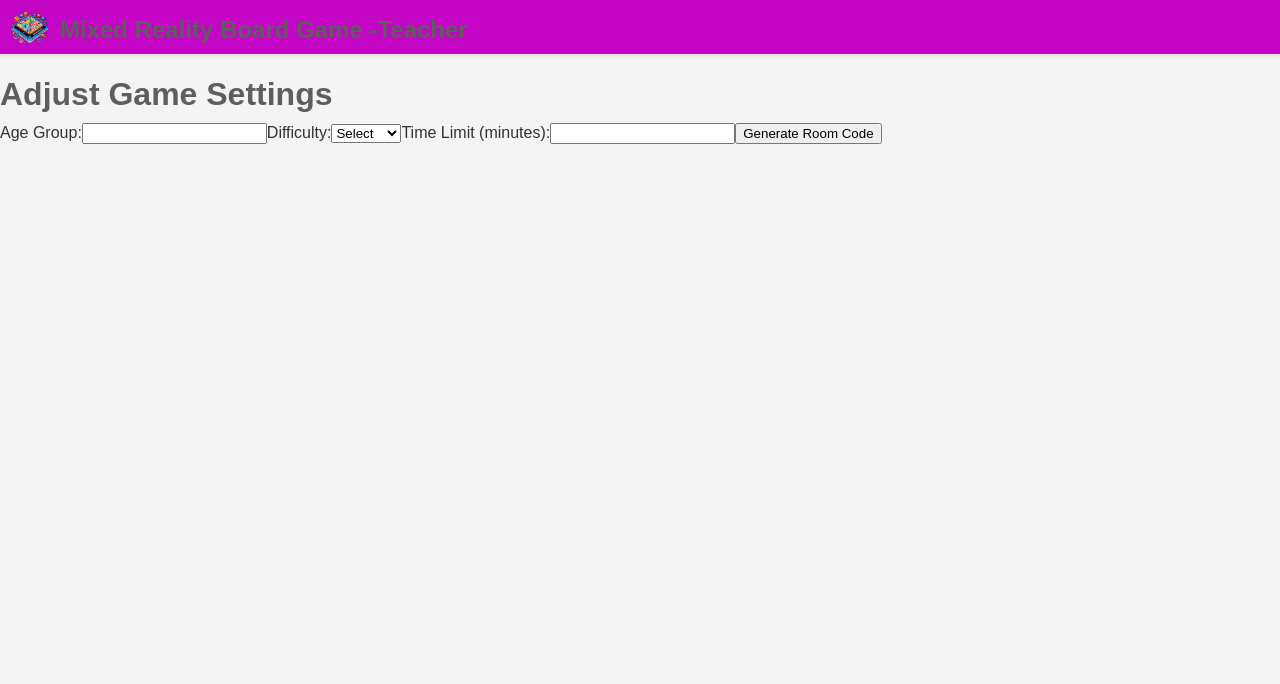
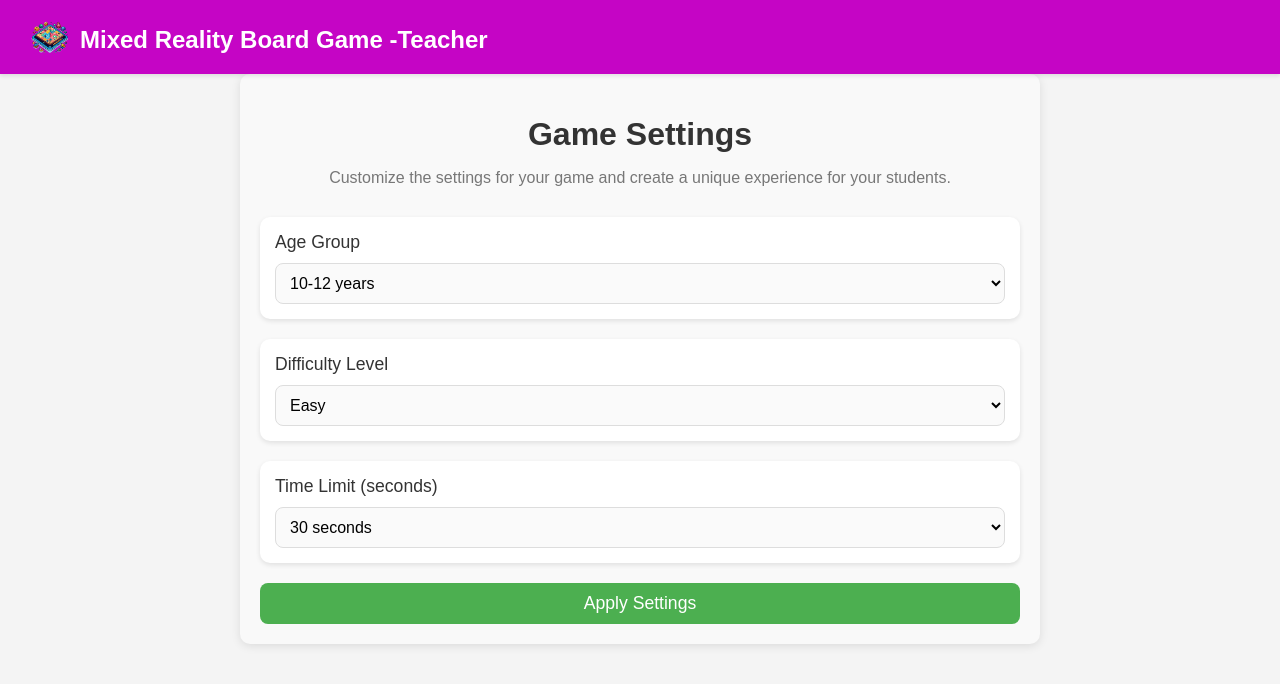
Before and after one commit to jackmok33/teacher-ui, a React (Vite) app: page /settings in a window 1280 px wide. Shown: the top 684 px of the page. Built offline with nearby package versions, Linux system fonts and the light colour scheme.

Commit message:
made setting page more fancy

```diff
--- a/src/components/Header.css
+++ b/src/components/Header.css
@@ -3,12 +3,12 @@
     align-items: center;
     justify-content: space-between;
     padding: 10px 20px;
-    background-color: rgb(197, 5, 197); /* Green background */
+    background-color: rgb(197, 5, 197);
     color: white;
     box-shadow: 0 2px 4px rgba(0, 0, 0, 0.1);
     width: 100%;
-    margin:0;
-    padding:0;
+
+
     position: relative;
 }
 
@@ -26,4 +26,5 @@
 .title {
     font-size: 1.5rem;
     font-weight: bold;
+    color: white;
 }
--- /dev/null
+++ b/src/pages/SettingsPage.css
@@ -0,0 +1,72 @@
+/* GameSettingsPage.css */
+.game-settings-page {
+    max-width: 800px;
+    margin: 0 auto;
+    padding: 20px;
+    background-color: #f9f9f9;
+    border-radius: 10px;
+    box-shadow: 0 2px 10px rgba(0, 0, 0, 0.1);
+}
+
+h1 {
+    font-size: 2rem;
+    text-align: center;
+    color: #333;
+}
+
+p {
+    font-size: 1rem;
+    text-align: center;
+    margin-bottom: 30px;
+}
+
+.settings-form {
+    display: grid;
+    grid-template-columns: 1fr;
+    gap: 20px;
+}
+
+.setting-item {
+    background-color: #fff;
+    padding: 15px;
+    border-radius: 10px;
+    box-shadow: 0 2px 5px rgba(0, 0, 0, 0.1);
+}
+
+.setting-item label {
+    font-size: 1.1rem;
+    display: block;
+    margin-bottom: 10px;
+    color: #333;
+}
+
+.setting-dropdown {
+    width: 100%;
+    padding: 10px;
+    border: 1px solid #ddd;
+    border-radius: 8px;
+    font-size: 1rem;
+    background-color: #fafafa;
+    cursor: pointer;
+}
+
+.setting-dropdown:focus {
+    outline: none;
+    border-color: #4CAF50;
+    background-color: #f1f1f1;
+}
+
+button.apply-button {
+    background-color: #4CAF50;
+    color: white;
+    border: none;
+    padding: 10px 20px;
+    font-size: 1.1rem;
+    border-radius: 8px;
+    cursor: pointer;
+    transition: background-color 0.3s;
+}
+
+button.apply-button:hover {
+    background-color: #45a049;
+}
--- a/src/pages/SettingsPage.jsx
+++ b/src/pages/SettingsPage.jsx
@@ -1,47 +1,62 @@
 import React, { useState } from "react";
 import { useNavigate } from "react-router-dom";
+import "./SettingsPage.css";
 
 function SettingsPage() {
-    const [age, setAge] = useState("");
-    const [difficulty, setDifficulty] = useState("");
-    const [time, setTime] = useState("");
+    const [age, setAge] = useState("10-12");
+    const [difficulty, setDifficulty] = useState("Easy");
+    const [time, setTime] = useState("30");
     const navigate = useNavigate();
 
-    const handleSubmit = () => {
-        const settings = { age, difficulty, time };
-        console.log("Game settings:", settings); // Save settings
+    const handleSubmit = (e) => {
+        e.preventDefault();
+        console.log("Settings Submitted:", { age, difficulty, time });
         navigate("/room-code");
     };
 
     return (
-        <div>
-            <h1>Adjust Game Settings</h1>
-            <label>
-                Age Group:
-                <input
-                    type="text"
-                    value={age}
-                    onChange={(e) => setAge(e.target.value)}
-                />
-            </label>
-            <label>
-                Difficulty:
-                <select value={difficulty} onChange={(e) => setDifficulty(e.target.value)}>
-                    <option value="">Select</option>
-                    <option value="easy">Easy</option>
-                    <option value="medium">Medium</option>
-                    <option value="hard">Hard</option>
-                </select>
-            </label>
-            <label>
-                Time Limit (minutes):
-                <input
-                    type="number"
-                    value={time}
-                    onChange={(e) => setTime(e.target.value)}
-                />
-            </label>
-            <button onClick={handleSubmit}>Generate Room Code</button>
+        <div className="game-settings-page">
+            <h1>Game Settings</h1>
+            <p>Customize the settings for your game and create a unique experience for your students.</p>
+
+            <form onSubmit={handleSubmit} className="settings-form">
+                {/* Age Group Selection */}
+                <div className="setting-item">
+                    <label htmlFor="age">Age Group</label>
+                    <select id="age" value={age} onChange={(e) => setAge(e.target.value)} className="setting-dropdown">
+                        <option value="7-9">7-9 years</option>
+                        <option value="10-12">10-12 years</option>
+                        <option value="13-15">13-15 years</option>
+                        <option value="16-18">16-18 years</option>
+                    </select>
+                </div>
+
+                {/* Difficulty Level Selection */}
+                <div className="setting-item">
+                    <label htmlFor="difficulty">Difficulty Level</label>
+                    <select id="difficulty" value={difficulty} onChange={(e) => setDifficulty(e.target.value)} className="setting-dropdown">
+                        <option value="Easy">Easy</option>
+                        <option value="Medium">Medium</option>
+                        <option value="Hard">Hard</option>
+                    </select>
+                </div>
+
+                {/* Time Limit Selection */}
+                <div className="setting-item">
+                    <label htmlFor="time">Time Limit (seconds)</label>
+                    <select id="time" value={time} onChange={(e) => setTime(e.target.value)} className="setting-dropdown">
+                        <option value="10">10 seconds</option>
+                        <option value="20">20 seconds</option>
+                        <option value="30">30 seconds</option>
+                        <option value="40">40 seconds</option>
+                        <option value="50">50 seconds</option>
+                        <option value="60">60 seconds</option>
+                    </select>
+                </div>
+
+                {/* Apply Button */}
+                <button type="submit" className="apply-button">Apply Settings</button>
+            </form>
         </div>
     );
 }
--- a/src/pages/UploadPage.jsx
+++ b/src/pages/UploadPage.jsx
@@ -1,6 +1,5 @@
 import React, { useState } from "react";
 import { useNavigate } from "react-router-dom";
-
 import "./UploadPage.css";
 
 function UploadPage() {
```
